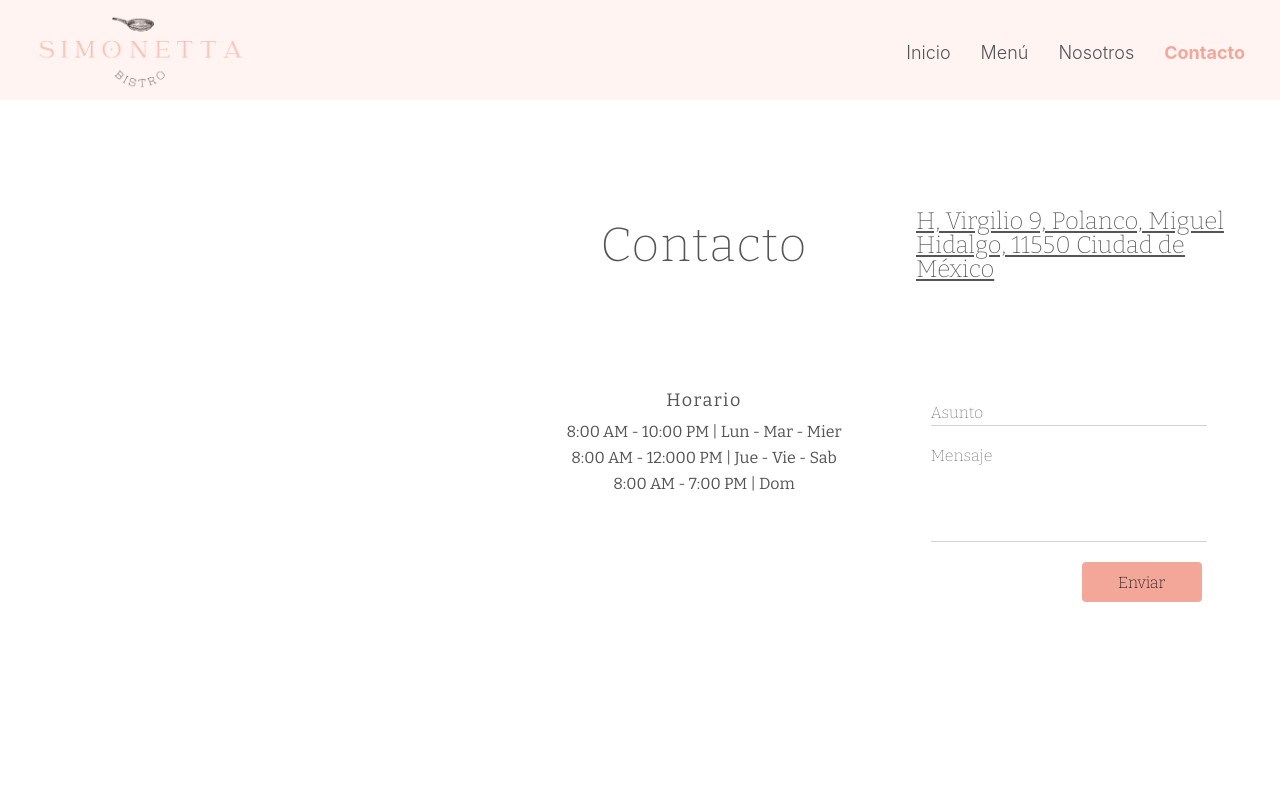
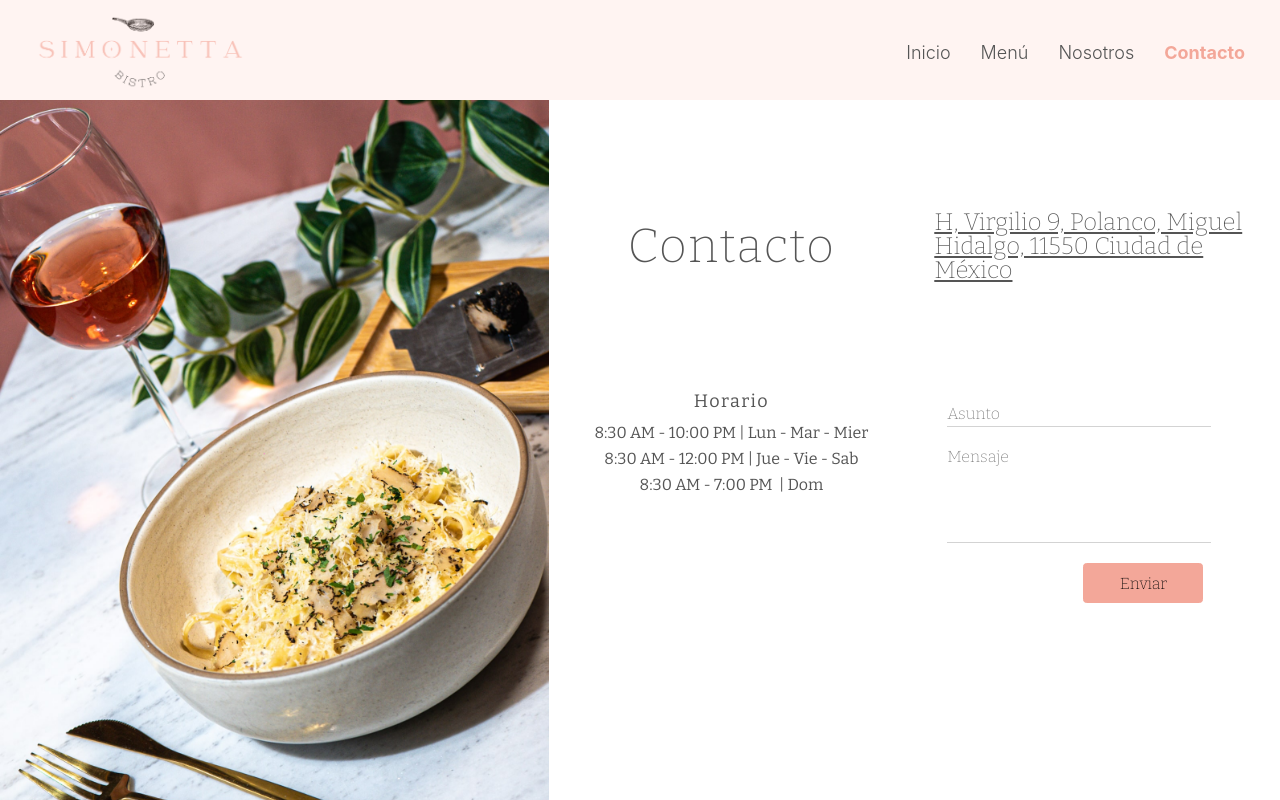
Before and after one commit to JDiegoDev/Simonetta, a React (Create React App) app in the folder client/: page /contact in a window 1280 px wide. Built offline with nearby package versions, Linux system fonts and the light colour scheme.

Commit message:
Adding image to contact page

```diff
--- a/client/src/pages/Contact.jsx
+++ b/client/src/pages/Contact.jsx
@@ -1,9 +1,12 @@
+import image from '../images/image6.jpg';
 import '../styles/Contact.scss';
 
 const Contact = () => {
     return (
         <div className='contact__container'>
-            <div className='contact__image-container'></div>
+            <div className='contact__image-container'>
+                <img src={image} alt='contact-image' />
+            </div>
             <div className='contact__info-container'>
                 <div className='contact__title'>
                     Contacto
@@ -18,9 +21,9 @@ const Contact = () => {
                         Horario
                     </div>
                     <div className='contact__hours-dates'>
-                        <p>8:00 AM - 10:00 PM | Lun - Mar - Mier</p>
-                        <p>8:00 AM - 12:000 PM | Jue - Vie - Sab</p>
-                        <p>8:00 AM - 7:00 PM | Dom</p>
+                        <p>8:30 AM - 10:00 PM | Lun - Mar - Mier</p>
+                        <p>8:30 AM - 12:00 PM | Jue - Vie - Sab</p>
+                        <p>8:30 AM - 7:00 PM&nbsp; | Dom </p>
                     </div>
                     <div>
                     </div>
--- a/client/src/styles/Contact.scss
+++ b/client/src/styles/Contact.scss
@@ -2,17 +2,22 @@
     &__container {
         font-family: 'Bitter', sans-serif;
         display: grid;
-        grid-template-columns: repeat(5, 1fr);
+        grid-template-columns: repeat(7, 1fr);
         height: calc(100vh - 100px);
         width: 100%;
     }
 
     &__image-container {
-        grid-column: 1 / 3;
+        grid-column: 1 / 4;
+        img {
+            width: 100%;
+            height: calc(100vh - 100px);
+            object-fit: cover;
+        }
     }
 
     &__info-container {
-        grid-column: 3 / 6;
+        grid-column: 4 / 8;
         display: grid;
         grid-template-columns: repeat(2, 1fr);
     }
@@ -61,6 +66,10 @@
             gap: 10px;
             font-size: 16px;
             margin-bottom: 25px;
+
+            > p {
+                text-align: center;
+            }
         }
     }
 
@@ -133,6 +142,23 @@
 
 }
 
+@media only screen and (max-width: 1020px) {
+    .contact {
+        &__info-container {
+            display: flex;
+            flex-direction: column;
+            gap: 20px;
+            justify-content: space-around;
+        }
+
+        &__address {
+            a {
+                text-align: center;
+            }
+        }
+    }
+}
+
 @media only screen and (max-width: 780px) {
     .contact {
         &__container {
@@ -173,6 +199,11 @@
 
 @media only screen and (max-width: 600px) {
     .contact {
+        &__container {
+            display: flex;
+            flex-direction: column;
+        }
+
         &__form {
             &-button {
                 justify-content: start;
```
Also changed, not shown: client/src/images/image6.jpg (added).
